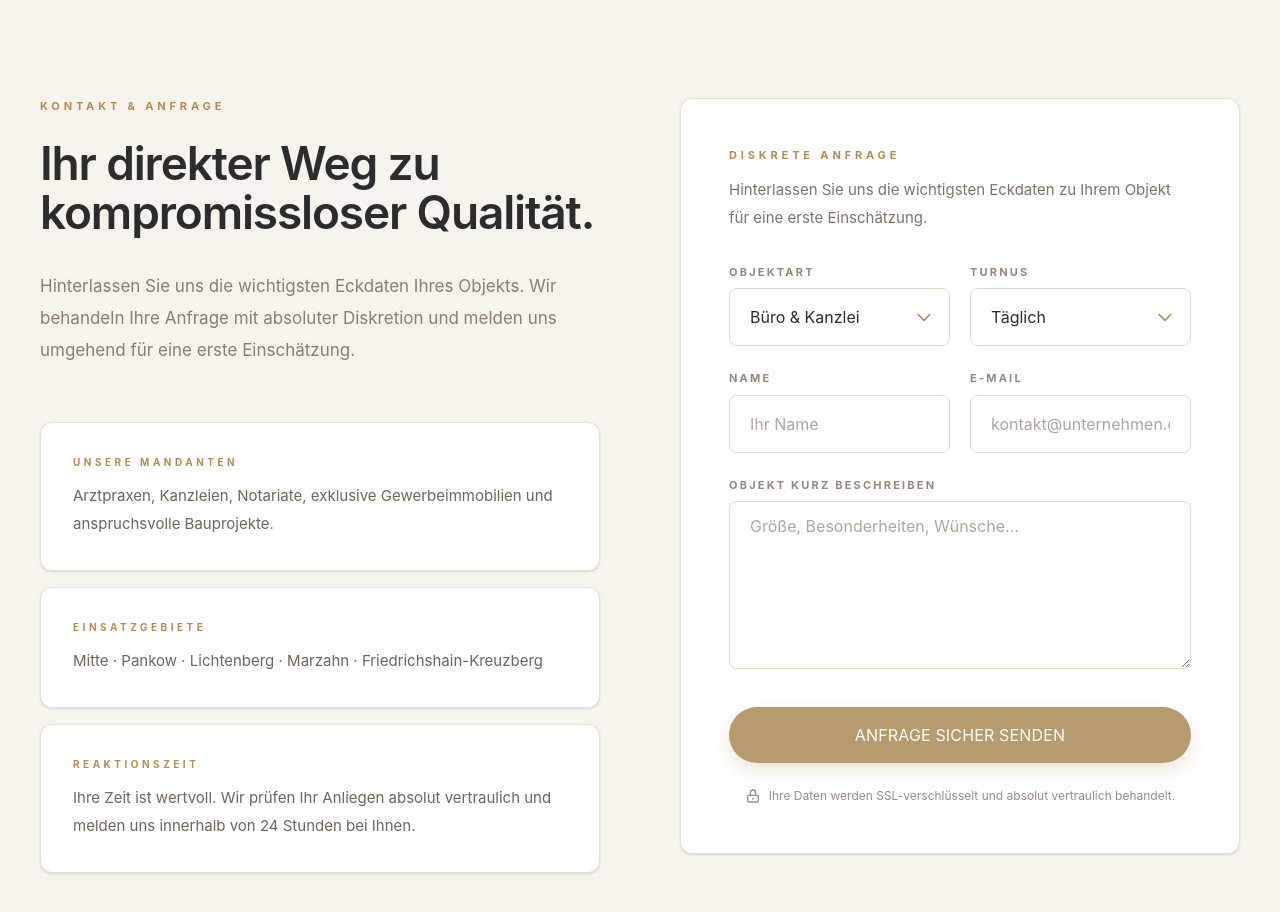
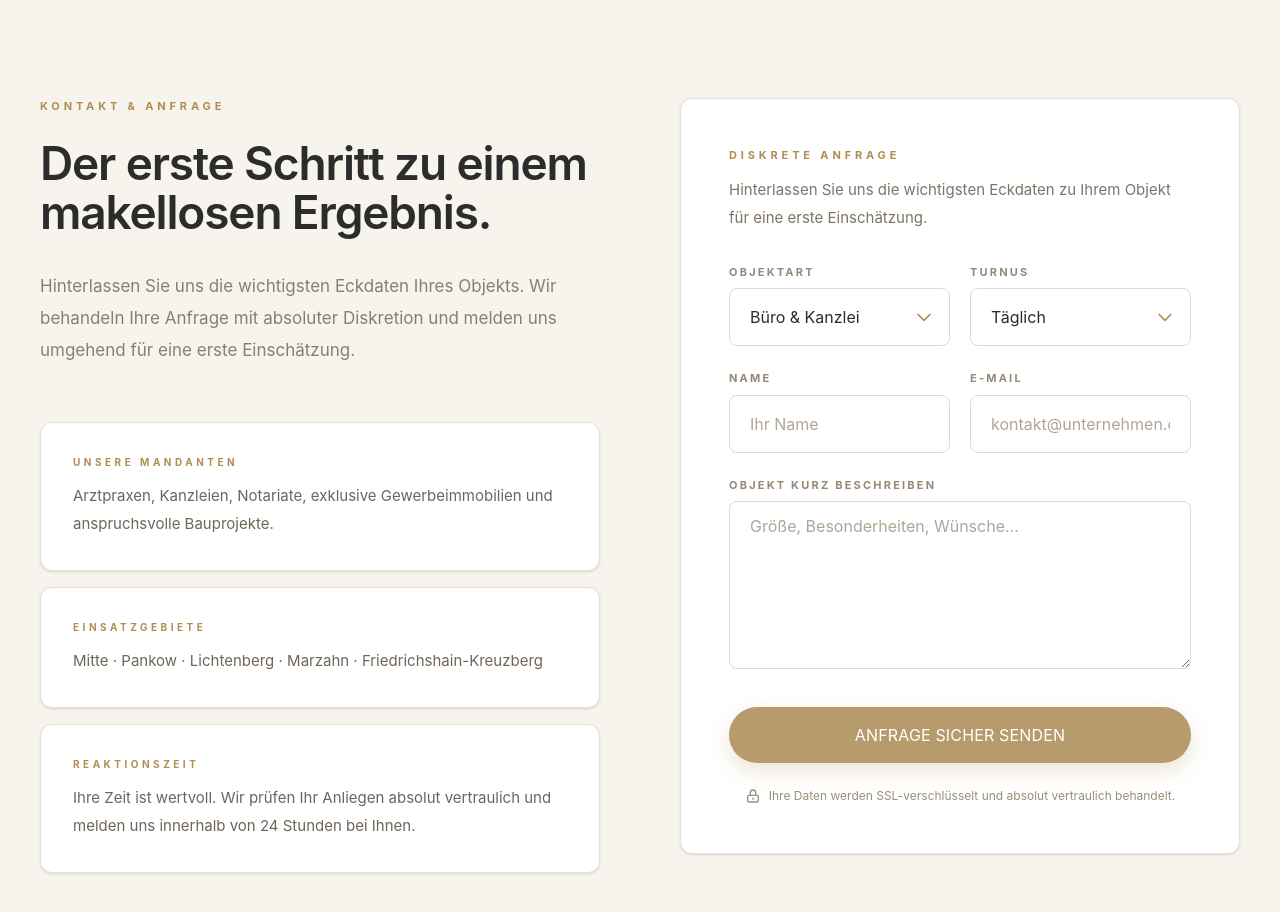
Before and after one commit to sticky030/nautilus-facility-cleaning, a React (Vite) app: page / in a window 1280 px wide. Shown: the part 6480-7392 px from the top of the page. Built offline with nearby package versions, Linux system fonts and the light colour scheme.

Commit message:
TEXT: Update contact header to 'Der erste Schritt zu einem makellosen Ergebnis.'

```diff
--- a/src/App.tsx
+++ b/src/App.tsx
@@ -246,7 +246,7 @@ export default function App() {
               <div className="reveal">
                 <p className="text-[11px] font-bold uppercase tracking-[0.35em] text-[#B79B6C]">Kontakt & Anfrage</p>
                 <h2 className="mt-6 text-3xl font-semibold leading-[1.08] text-[#2C2C2C] lg:text-[46px]">
-                  Ihr direkter Weg zu kompromissloser Qualität.
+                  Der erste Schritt zu einem makellosen Ergebnis.
                 </h2>
                 <p className="mt-8 text-[17px] leading-8 text-[#8A7E70]">
                   Hinterlassen Sie uns die wichtigsten Eckdaten Ihres Objekts. Wir behandeln Ihre Anfrage mit absoluter Diskretion und melden uns umgehend für eine erste Einschätzung.
```
